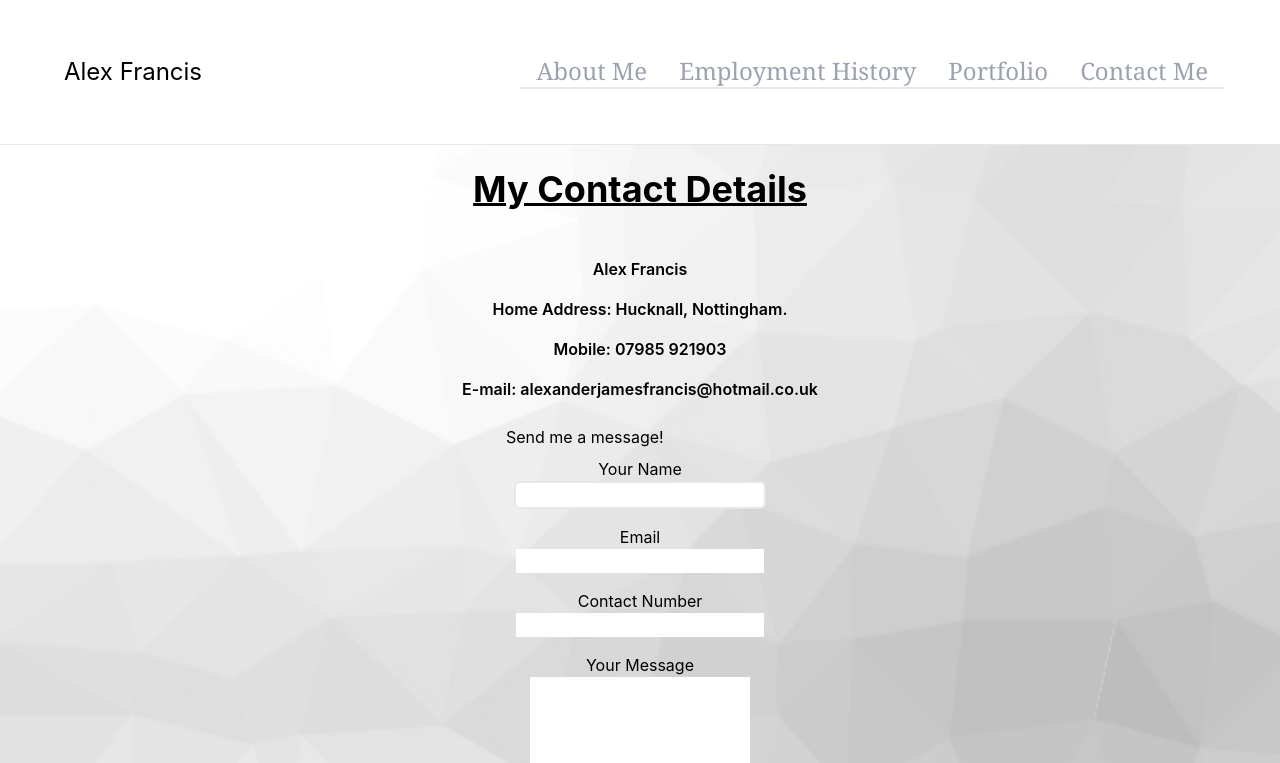
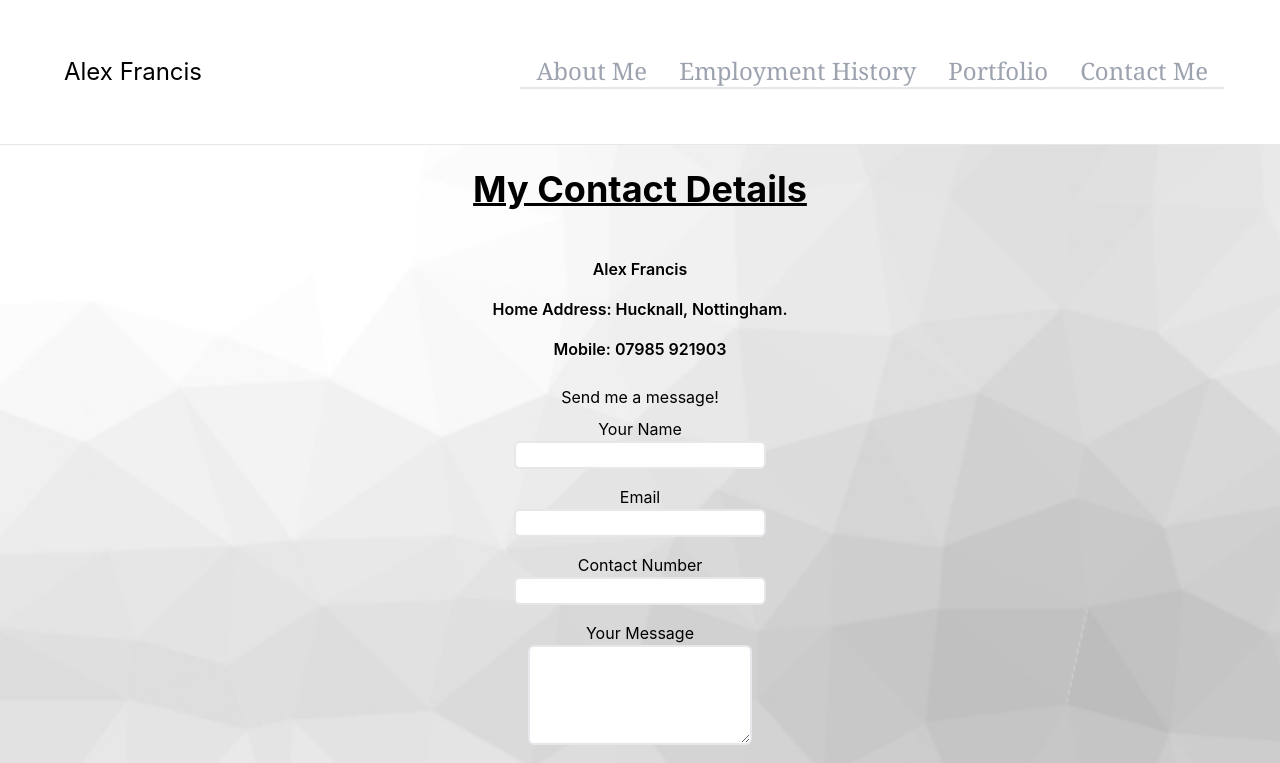
Before and after one commit to alexanderjamesfrancis/next-js-online-cv, a Next.js app: page /componants/contact_me/contact_me in a window 1280 px wide. Shown: the top 763 px of the page. Built offline with nearby package versions, Linux system fonts and the light colour scheme.

Commit message:
Adjust Css, Fix cv download

```diff
--- a/componants/page_defaults/Footer.js
+++ b/componants/page_defaults/Footer.js
@@ -26,8 +26,8 @@ export default function Footer() {
           <i className="fa-solid fa-newspaper"></i>
           <a
             className="footer-link "
-            href="downloads/Alex Francis CV Nov 2022.pdf"
-            download="Alex Francis CV Nov 2022.pdf"
+            href="/downloads/Alex Francis CV Nov 2022.pdf"
+            download="Alex Francis CV.pdf"
           >
             CV Download
           </a>
--- a/componants/portfolio componants/portfolio_card_builder.js
+++ b/componants/portfolio componants/portfolio_card_builder.js
@@ -15,12 +15,12 @@ const {link,desktopImage,mobileImage,cardName,description} = data.data
 
 
   return (
-    <div className="group item h-52 md:h-auto hover:cursor-pointer">
+    <div className="group item h-52 md:h-full md:w-full align-center hover:cursor-pointer">
       <Link href={link}>
         <Image
           src={desktopImage}
-          className="hidden w-full min-h-full  duration-200 md:block group-hover:scale-110"
-          width="3000"
+          className="hidden w-full min-h-full duration-200 md:block group-hover:scale-110"
+          width={300}
           height="3000"
 
           alt="placeholder"
--- a/pages/api/portfolio/portfolio_data_handler.js
+++ b/pages/api/portfolio/portfolio_data_handler.js
@@ -1,8 +1,8 @@
 import { portfoliodata } from "./portfolio_data";
 
 export default function datahandler(req, res) {
-  console.log("Into the Handler");
+  //console.log("Into the Handler");
 
-    console.log("200 logged");
+    //console.log("200 logged");
       res.status(200).json(portfoliodata);
 }
--- a/pages/componants/contact_me/contact_me.js
+++ b/pages/componants/contact_me/contact_me.js
@@ -56,11 +56,11 @@ export default function Contact_Me() {
           <p>Alex Francis</p>
           <p>Home Address: Hucknall, Nottingham.</p>
           <p>Mobile: 07985 921903</p>
-          <p>E-mail: alexanderjamesfrancis@hotmail.co.uk</p>
+
         </div>
         <div>
-          <div className="items-center">
-            <h4>Send me a message!</h4>
+          <div className="flex justify-center">
+            <h4 className="">Send me a message!</h4>
           </div>
           <div className="">
             <form
@@ -84,6 +84,7 @@ export default function Contact_Me() {
               <div className="form-item">
                 <label>Email</label>
                 <input
+                className="rounded-md border-2"
                   type="email"
                   value={email}
                   onChange={(e) => {
@@ -96,6 +97,7 @@ export default function Contact_Me() {
               <div className="form-item">
                 <label>Contact Number</label>
                 <input
+                className="rounded-md border-2"
                   type="text"
                   value={contact}
                   onChange={(e) => {
@@ -108,6 +110,7 @@ export default function Contact_Me() {
               <div className="form-item">
                 <label>Your Message</label>
                 <textarea
+                className="rounded-md border-2"
                   rows="4"
                   value={message}
                   onChange={(e) => {
--- a/pages/componants/portfolio/Portfolio.js
+++ b/pages/componants/portfolio/Portfolio.js
@@ -35,7 +35,7 @@ export default function Portfolio() {
             </h2>
             <h5>Hover and click for more info</h5>
           </div>
-          <div className="item-container grid grid-rows-3">
+          <div className="item-container">
             {data.map((item,index) =>{
               return(<CardBuilder data={item} key={index} />)
             })}
--- a/styles/globals.css
+++ b/styles/globals.css
@@ -37,7 +37,7 @@ a {
 
 /*Portfolio item CSS*/
 .item-container {
-    @apply flex flex-col justify-between w-full mb-4 text-2xl text-white uppercase md:grid md:grid-rows-3 md:grid-flow-col gap-8 md:space-y-0 md:space-x-0
+    @apply flex flex-col justify-between w-full mb-4 text-2xl text-white uppercase md:grid md:grid-rows-4 md:justify-center md:grid-flow-col gap-8 md:space-y-0 md:space-x-0
 }
 
 .item {
```
